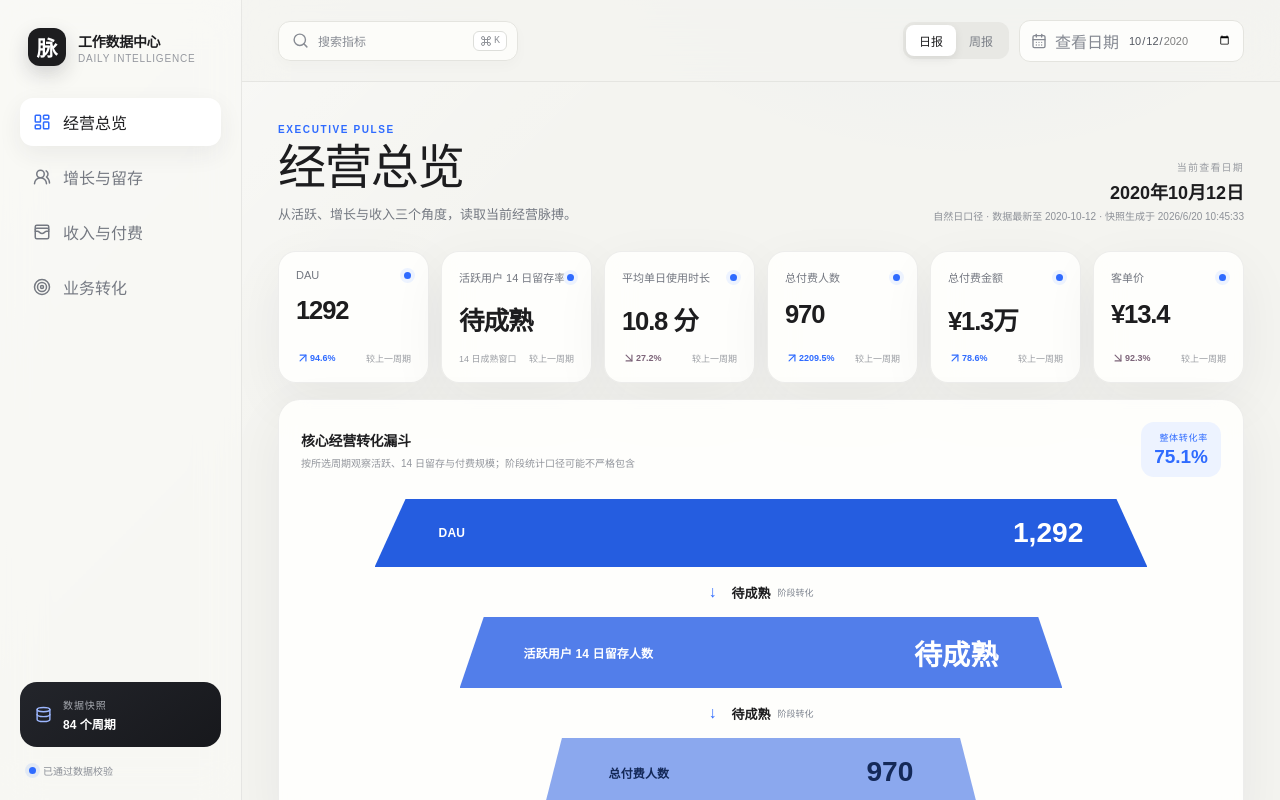
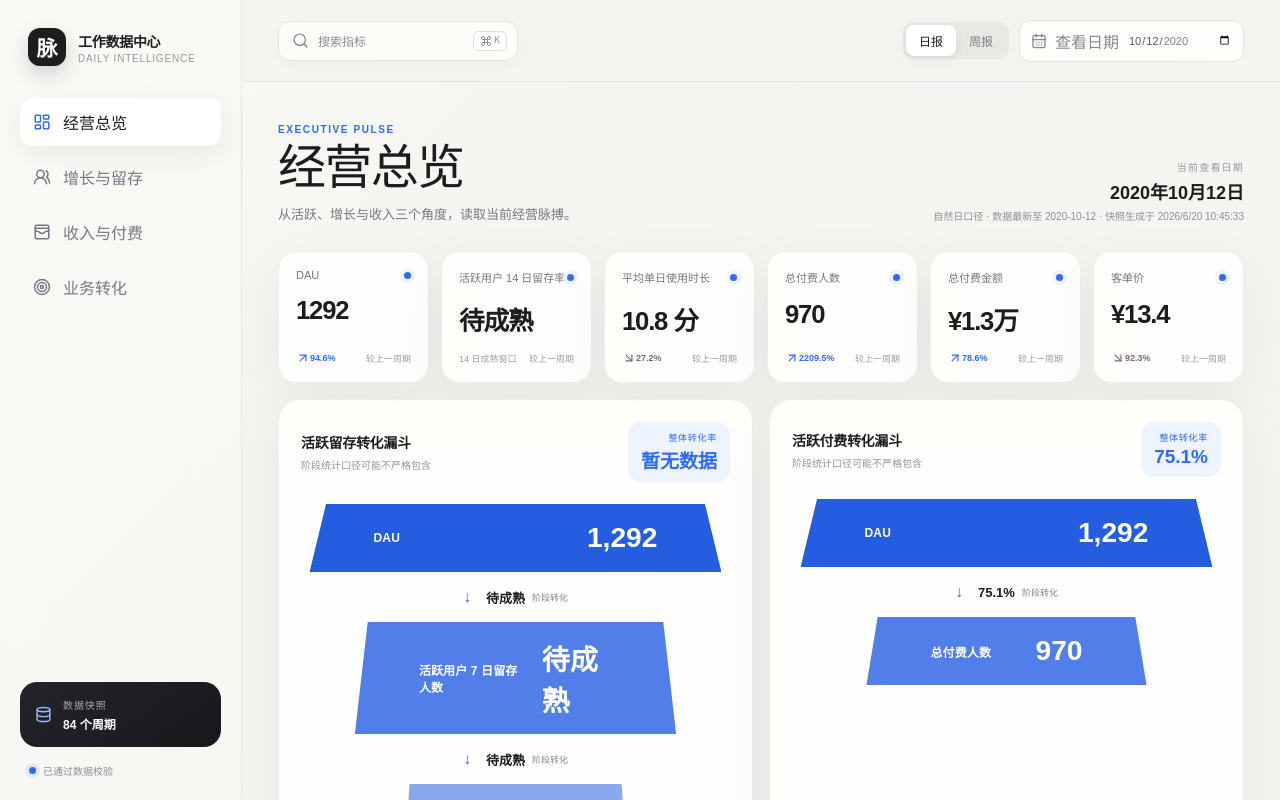
Before and after one commit to zbqingtianyun/daily-and-weekly-dashboard, a Next.js app: page / in a window 1280 px wide. Shown: the top 800 px of the page. Built offline with nearby package versions, Linux system fonts and the light colour scheme.

Commit message:
拆分活跃留存与付费转化漏斗

```diff
--- a/app/globals.css
+++ b/app/globals.css
@@ -70,12 +70,13 @@ kbd { margin-left: auto; display: flex; align-items: center; gap: 2px; padding:
 .delta { display: flex; align-items: center; font-weight: 700; color: #6d7180; }
 .delta.up { color: var(--blue); }
 .delta.down { color: #7d657a; }
-.conversion-funnel { min-height: 0; margin-bottom: 16px; padding-bottom: 24px; overflow: hidden; }
+.conversion-funnel-grid { display: grid; grid-template-columns: repeat(2, minmax(0, 1fr)); gap: 16px; margin-bottom: 16px; }
+.conversion-funnel { min-height: 0; padding-bottom: 24px; overflow: hidden; }
 .conversion-funnel .panel-header { align-items: center; }
 .funnel-overall { display: flex; flex-direction: column; align-items: flex-end; padding: 9px 13px; border-radius: 13px; background: var(--blue-open); color: var(--blue); }
 .funnel-overall span { font-size: 9px; letter-spacing: .08em; }
 .funnel-overall strong { margin-top: 2px; font-size: 19px; font-variant-numeric: tabular-nums; }
-.funnel-body { display: flex; flex-direction: column; align-items: center; padding: 7px 8% 0; }
+.funnel-body { display: flex; flex-direction: column; align-items: center; padding: 7px 2% 0; }
 .funnel-step { width: 100%; display: flex; flex-direction: column; align-items: center; }
 .funnel-stage { min-height: 68px; display: flex; align-items: center; justify-content: space-between; gap: 20px; padding: 15px clamp(22px, 5vw, 64px); color: #fff; clip-path: polygon(4% 0, 96% 0, 100% 100%, 0 100%); transition: width .35s ease, transform .2s ease; }
 .funnel-stage:hover { transform: scale(1.012); }
@@ -169,6 +170,7 @@ kbd { margin-left: auto; display: flex; align-items: center; gap: 2px; padding:
   .span-4,.span-5,.span-6,.span-7,.span-8 { grid-column: span 12; }
   .topbar { padding-inline: 22px; }
   .content { padding-inline: 22px; }
+  .conversion-funnel-grid { grid-template-columns: 1fr; }
 }
 @media (max-width: 640px) {
   .app-shell { display: block; }
--- a/components/dashboard.tsx
+++ b/components/dashboard.tsx
@@ -176,28 +176,15 @@ function KpiCard({ metric, current, previous, weekly, mature = true }: { metric:
   );
 }
 
-function ConversionFunnel({ current, latest, grain }: { current: DashboardRow; latest: string; grain: Grain }) {
-  const retentionMature = isMature(current, latest, 14, grain);
-  const toNumber = (value: unknown) => value === null || value === undefined || value === "" ? null : Number(value);
-  const dau = toNumber(current.DAU);
-  const retained = retentionMature ? toNumber(current["活跃用户14日留存人数"]) : null;
-  const paid = toNumber(current["总付费人数"]);
-  const retentionRate = conversionRate(retained, dau);
-  const paymentRate = conversionRate(paid, retained);
-  const overallRate = conversionRate(paid, dau);
-  const stages = [
-    { key: "dau", label: "DAU", value: dau, width: 100 },
-    { key: "retained", label: "活跃用户 14 日留存人数", value: retained, width: 78 },
-    { key: "paid", label: "总付费人数", value: paid, width: 56 }
-  ];
-  const rates = [retentionRate, paymentRate];
-
+function FunnelCard({ title, stages }: { title: string; stages: { key: string; label: string; value: number | null }[] }) {
+  const rates = stages.slice(1).map((stage, index) => conversionRate(stage.value, stages[index].value));
+  const overallRate = conversionRate(stages.at(-1)?.value, stages[0].value);
   return (
-    <section className="panel conversion-funnel" aria-labelledby="conversion-funnel-title">
+    <section className="panel conversion-funnel" aria-label={title}>
       <header className="panel-header">
         <div>
-          <h2 id="conversion-funnel-title">核心经营转化漏斗</h2>
-          <p>按所选周期观察活跃、14 日留存与付费规模；阶段统计口径可能不严格包含</p>
+          <h2>{title}</h2>
+          <p>阶段统计口径可能不严格包含</p>
         </div>
         <div className="funnel-overall">
           <span>整体转化率</span>
@@ -207,7 +194,7 @@ function ConversionFunnel({ current, latest, grain }: { current: DashboardRow; l
       <div className="funnel-body">
         {stages.map((stage, index) => (
           <div className="funnel-step" key={stage.key}>
-            <div className={`funnel-stage funnel-stage-${index + 1}`} style={{ width: `${stage.width}%` }}>
+            <div className={`funnel-stage funnel-stage-${index + 1}`} style={{ width: `${100 - index * (stages.length === 2 ? 32 : 22)}%` }}>
               <span>{stage.label}</span>
               <strong>{stage.value === null || !Number.isFinite(stage.value) ? "待成熟" : formatMetric(stage.value, "integer")}</strong>
             </div>
@@ -222,6 +209,34 @@ function ConversionFunnel({ current, latest, grain }: { current: DashboardRow; l
         ))}
       </div>
     </section>
+  );
+}
+
+function ConversionFunnels({ current, latest, grain }: { current: DashboardRow; latest: string; grain: Grain }) {
+  const toNumber = (value: unknown) => value === null || value === undefined || value === "" ? null : Number(value);
+  const dau = toNumber(current.DAU);
+  const retained7 = isMature(current, latest, 7, grain) ? toNumber(current["活跃用户7日留存人数"]) : null;
+  const retained14 = isMature(current, latest, 14, grain) ? toNumber(current["活跃用户14日留存人数"]) : null;
+  const paid = toNumber(current["总付费人数"]);
+
+  return (
+    <div className="conversion-funnel-grid">
+      <FunnelCard
+        title="活跃留存转化漏斗"
+        stages={[
+          { key: "retention-dau", label: "DAU", value: dau },
+          { key: "retention-7d", label: "活跃用户 7 日留存人数", value: retained7 },
+          { key: "retention-14d", label: "活跃用户 14 日留存人数", value: retained14 }
+        ]}
+      />
+      <FunnelCard
+        title="活跃付费转化漏斗"
+        stages={[
+          { key: "payment-dau", label: "DAU", value: dau },
+          { key: "payment-total", label: "总付费人数", value: paid }
+        ]}
+      />
+    </div>
   );
 }
 
@@ -426,7 +441,7 @@ export default function Dashboard({ daily, weekly, catalog, metadata }: { daily:
                       return <KpiCard key={key} metric={metric} current={current[key]} previous={previous?.[key]} weekly={weeklyMode} mature={isMature(current, latest, metric.maturityDays, grain)} />;
                     })}
                   </div>
-                  <ConversionFunnel current={current} latest={latest} grain={grain} />
+                  <ConversionFunnels current={current} latest={latest} grain={grain} />
                   <div className="dashboard-grid">
                     <SectionCard className="span-8" title="活跃与新增趋势" subtitle={`${rows.length} 个${weeklyMode ? "周" : "自然日"} · 鼠标滚轮配合 Shift 可缩放`}>
                       <LineChart rows={rows} keys={["DAU", "激活人数", "首次活跃人数"]} secondaryKey="DAU" />
```
Also changed, not shown: 1 other file (tests, documents, lock files or other folders).
